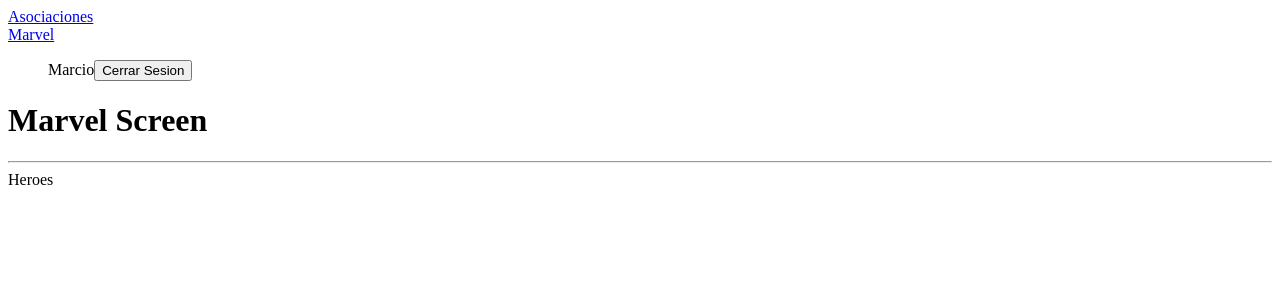
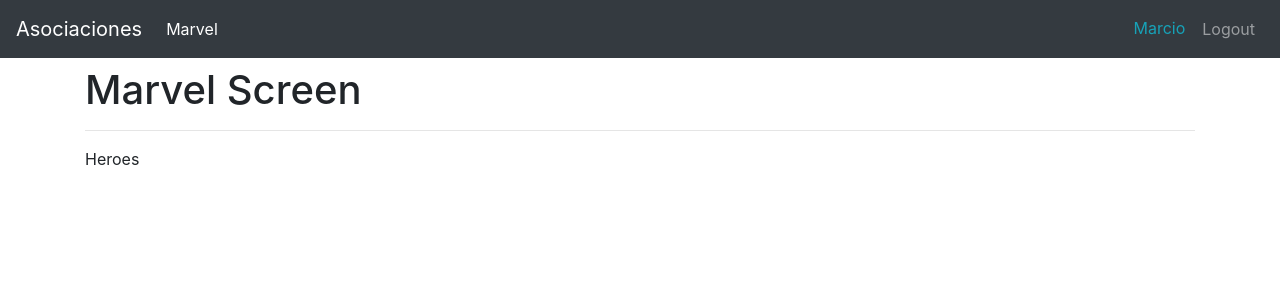
Before and after one commit to marcio32/SomosReactJs, a React (Vite) app: page /login in a window 1280 px wide. Both pictures are taken after a click on the button "Login". Shown: the top 300 px of the page. Built offline with nearby package versions, Linux system fonts and the light colour scheme.

Commit message:
Subo Clase

```diff
--- a/index.html
+++ b/index.html
@@ -1,6 +1,16 @@
 <!DOCTYPE html>
 <html lang="en">
   <head>
+    <link
+      rel="stylesheet"
+      href="https://stackpath.bootstrapcdn.com/bootstrap/4.5.0/css/bootstrap.min.css"
+      integrity="sha384-9aIt2nRpC12Uk9gS9baDl411NQApFmC26EwAOH8WgZl5MYYxFfc+NcPb1dKGj7Sk"
+      crossorigin="anonymous"
+    />
+    <link
+      rel="stylesheet"
+      href="https://cdnjs.cloudflare.com/ajax/libs/animate.css/4.0.0/animate.min.css"
+    />
     <meta charset="UTF-8" />
     <meta name="viewport" content="width=device-width, initial-scale=1.0" />
     <title>Hero App</title>
--- a/src/components/ui/Navbar.jsx
+++ b/src/components/ui/Navbar.jsx
@@ -19,7 +19,7 @@
   };
 
   return (
-    <nav className="navbar navbar-expand.ms navbar-dark bn-dark">
+    <nav className="navbar navbar-expand-sm navbar-dark bg-dark">
       <Link className="navbar-brand" to="/">
         Asociaciones
       </Link>
@@ -29,6 +29,7 @@
           <NavLink
             activeClassName="active"
             className="nav-item nav-link"
+            exact
             to="/marvel"
           >
             Marvel
@@ -41,7 +42,7 @@
           <span className="nav-item nav-link text-info">{name}</span>
 
           <button className="nav-item nav-link btn" onClick={handleLogout}>
-            Cerrar Sesion
+            Logout
           </button>
         </ul>
       </div>
```
